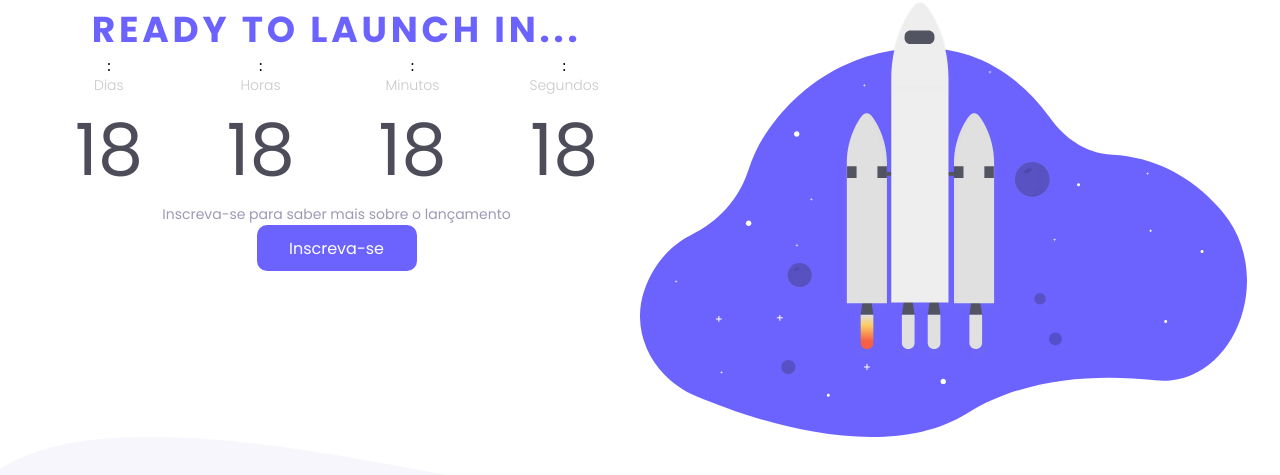
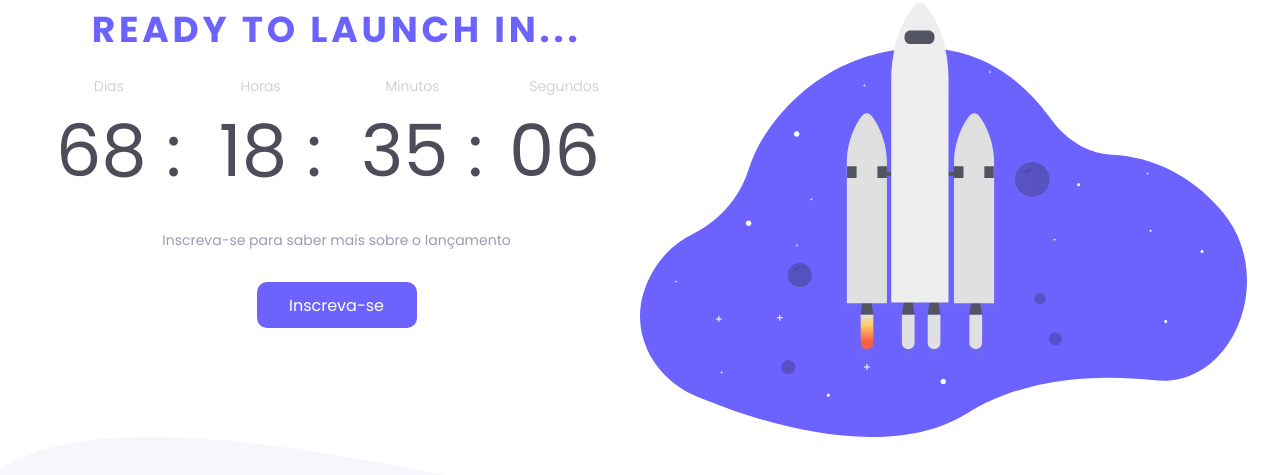
Before and after one commit to GuiOrlandin/countdown, a plain HTML site: page index.html in a window 1280 px wide. Shown: the part 135-610 px from the top of the page. Drawn offline with Linux system fonts and the light colour scheme.

Commit message:
secont-commit

```diff
--- a/index.html
+++ b/index.html
@@ -43,5 +43,7 @@
     <footer>
         <img class="button-image" src="./assets/images/bottom-image.svg" alt="Button-Image">
     </footer>
+
+    <script src="/main.js"></script>
 </body>
 </html>
--- /dev/null
+++ b/main.js
@@ -0,0 +1,33 @@
+const diasEl = document.querySelector("#dias")
+const horasEl = document.querySelector("#horas")
+const minutosEl = document.querySelector("#minutos")
+const segundosEl = document.querySelector("#segundos")
+
+const dataFinal = "1 Jan 2023"
+
+function countdown() {
+    const dataEsperada = new Date(dataFinal);
+    const presenteData = new Date();
+
+    const totalSegundos = (dataEsperada - presenteData) / 1000;
+
+    const dias = Math.floor(totalSegundos / 3600 / 24 );
+    const horas = Math.floor(totalSegundos/ 3600) % 24;
+    const mins = Math.floor(totalSegundos/ 60) % 60;
+    const segundos = Math.floor(totalSegundos) % 60;
+
+
+    diasEl.innerHTML = `&nbsp${formatTime(dias)} :`;
+    horasEl.innerHTML = `&nbsp${formatTime(horas)} :`;
+    minutosEl.innerHTML = `&nbsp${formatTime(mins)} :`;
+    segundosEl.innerHTML = `${formatTime(segundos)}&nbsp`;
+
+
+    function formatTime(time){
+        return time < 10 ? `0${time}` : time;
+    }
+}
+
+countdown();
+
+setInterval(countdown, 1000);
--- a/style.css
+++ b/style.css
@@ -47,6 +47,7 @@ h1 {
     flex-direction: column-reverse;
     justify-content: center;
     align-items: center;
+    margin-top: 19px;
 }
 .time span {
     font-size: 14px;
@@ -56,14 +57,19 @@ h1 {
 }
 
 .time h2 {
+    /* position: relative; */
     font-family: 'Poppins', sans-serif;
     font-size: 72px;
     font-weight: 400;
     color: #4D4C59;
 }
 
-.time::after {
-    content: ":";
+.time .colon {
+    font-family: 'Poppins', sans-serif;
+    font-size: 72px;
+    font-weight: 400;
+    color: #4D4C59;
+    left: 220px;
 }
 
 p {
@@ -72,6 +78,8 @@ p {
     font-size: 14px;
     font-weight: 400;
     color: #9C9AB6;
+    margin-top: 25px;
+    margin-bottom: 31px;
 }
 
 button {
@@ -79,7 +87,6 @@ button {
     height: 46px;
     border-radius: 10px;
     border: none;
-    /* float: left; */
     background-color: #6C63FF;
     color: white;
     font-family: 'Poppins', sans-serif;
```
